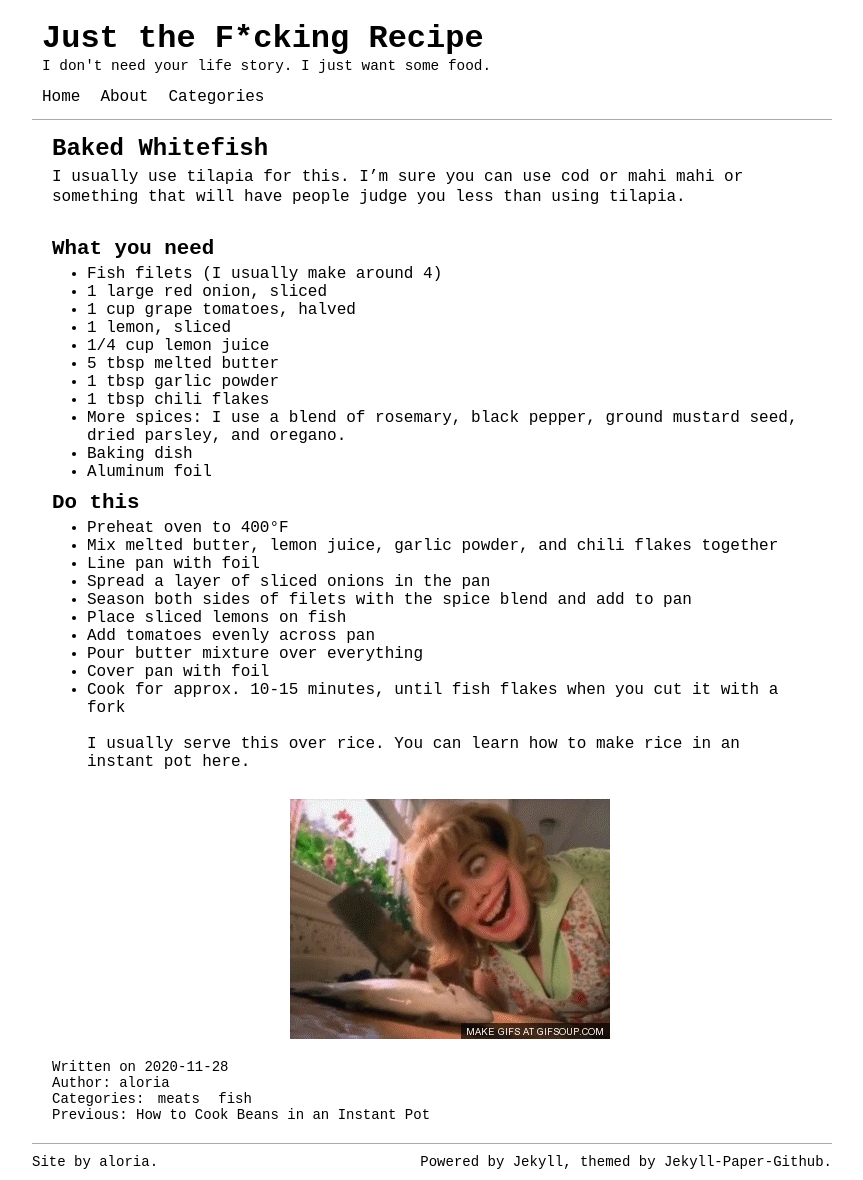
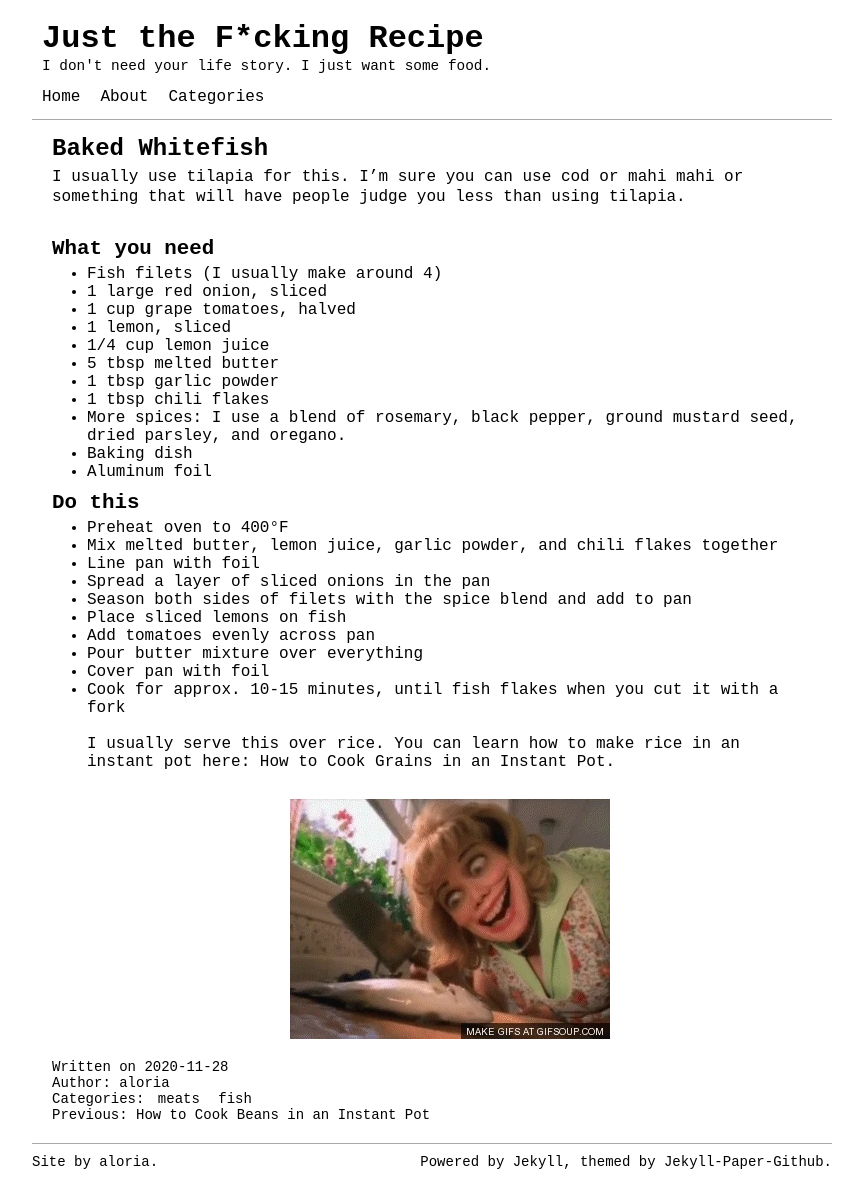
Before and after one commit to aloria/aloria.github.io, a Jekyll site: the page built from _posts/2020-11-28-fish.markdown, in a window 1280 px wide. Shown: the whole page, without its empty margins (208-1071 px from the left). Built offline with Jekyll 4.4.1, drawn with Linux system fonts in a browser that asks for light colours.

Commit message:
fixed link

```diff
--- a/_posts/2020-11-28-fish.markdown
+++ b/_posts/2020-11-28-fish.markdown
@@ -31,7 +31,7 @@
 * Cover pan with foil
 * Cook for approx. 10-15 minutes, until fish flakes when you cut it with a fork<br/>
 <br/>
-I usually serve this over rice. You can learn how to make rice in an instant pot [here](/2020/11/06/grains).
+I usually serve this over rice. You can learn how to make rice in an instant pot here: [How to Cook Grains in an Instant Pot](/2020/11/06/grains).
 <br/>
 <br/>
 ![black hole sun]({{ site.baseurl }}/assets/images/fish.gif "black hole sun")
```
